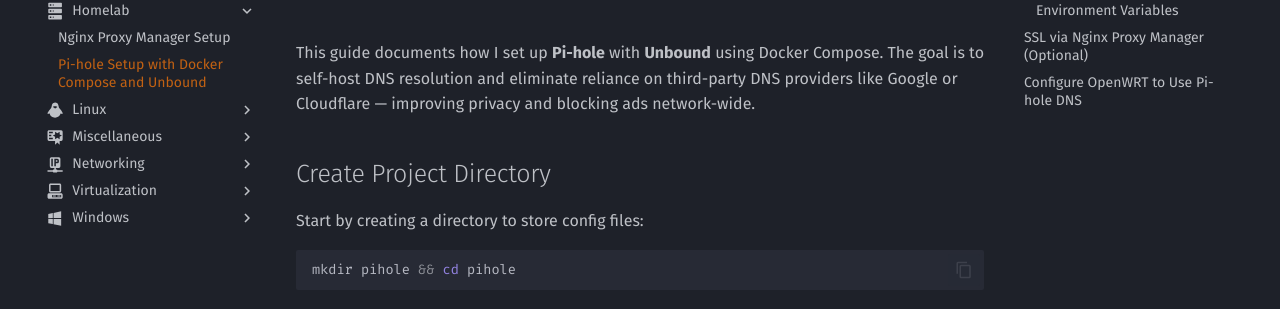
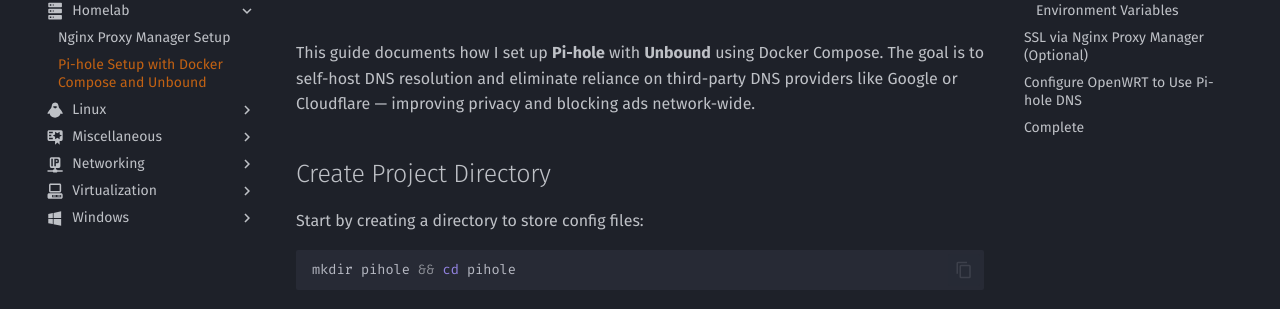
Before and after one commit to azavtyr/notes, an MkDocs documentation site: the page built from docs/homelab/pihole-unbound-setup.md, in a window 1280 px wide. Shown: the part 181-490 px from the top of the page. Built offline with MkDocs 1.6.1 and Material for MkDocs 9.7.7, drawn with Linux system fonts in a browser that asks for light colours; comment, search, counter and statistics services are not loaded.

Commit message:
fix title

```diff
--- a/docs/homelab/pihole-unbound-setup.md
+++ b/docs/homelab/pihole-unbound-setup.md
@@ -101,6 +101,6 @@
 
 This ensures all devices using your router will query DNS through Pi-hole and Unbound.
 
-# Complete
+## Complete
 
 Everything is now set up for ad blocking and private DNS resolution. Just remember to update blocklists regularly and keep the Docker image up to date.
```
